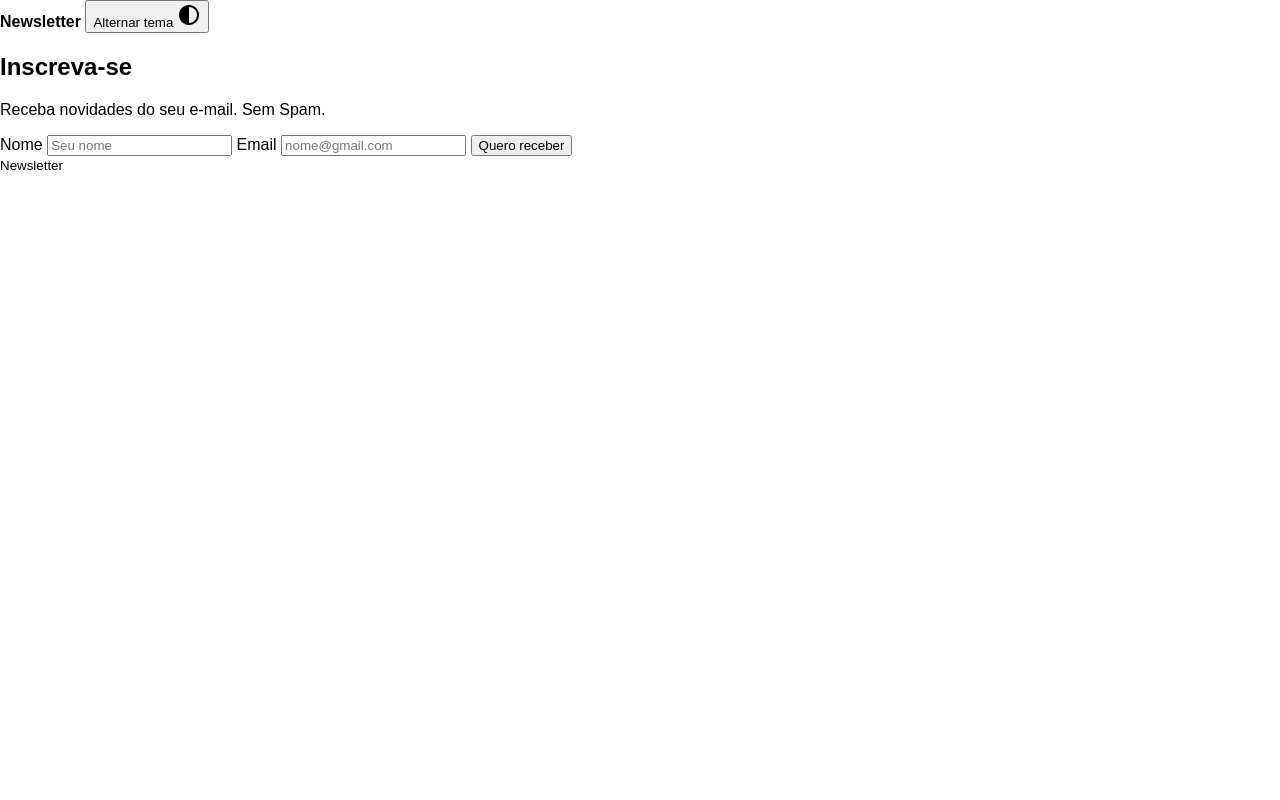
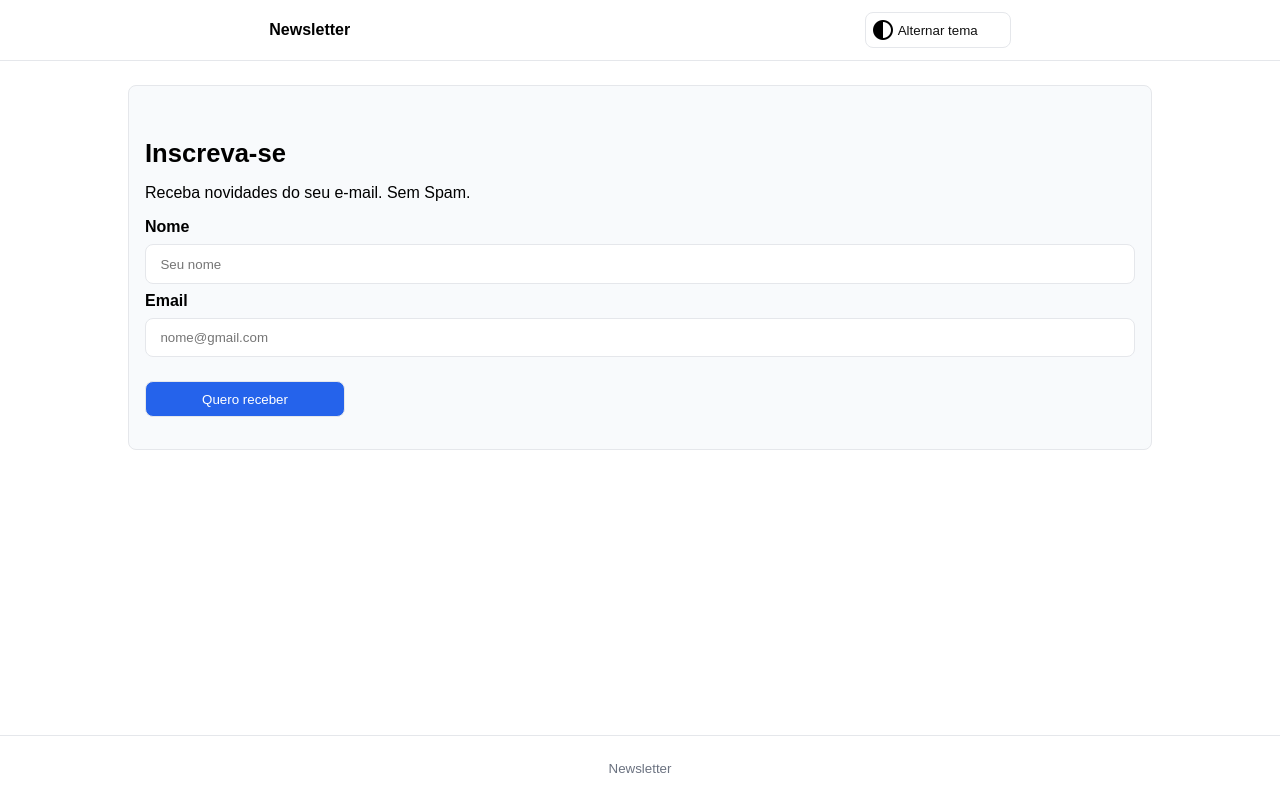
Before and after one commit to LeoSilva19/email-connect, a plain HTML site: page index.html in a window 1280 px wide. Drawn offline with Linux system fonts and the light colour scheme.

Commit message:
Finalizando CSS

```diff
--- a/css/style.css
+++ b/css/style.css
@@ -30,3 +30,82 @@ body{
     flex-direction: column;
     background-color: var(--bg);
 }
+
+.topo{
+    border-bottom: 1px solid var(--borda);
+}
+
+.topo .container{
+    display: flex;
+    align-items: center;
+    justify-content: space-around;
+    padding: .75rem;
+}
+
+.caixa{
+    border: 1px solid var(--borda);
+    background-color: var(--caixa);
+    border-radius: .5rem;
+    padding: 2rem 1rem;
+    max-width: 80%;
+    margin: 1.5rem auto;
+}
+
+h1{
+    margin-bottom: .5rem;
+    font-size: 1.6rem;
+}
+
+p{
+    margin: 1rem 0;
+}
+
+form{
+    display: grid;
+    gap: .5rem;
+}
+
+label{
+    font-weight: 600;
+}
+
+input{
+    padding: .7rem .9rem;
+    border: 1px solid var(--borda);
+    border-radius: .5rem;
+    background-color: var(--bg);
+    color: var(--texto);
+}
+
+.btn{
+    padding: .6rem 2rem;
+    border: 1px solid var(--borda);
+    background-color: var(--bg);
+    color: var(--texto);
+    border-radius: .5rem;
+    cursor: pointer;
+    max-width: 200px;
+    position: relative;
+}
+
+.icon{
+    position: absolute;
+    bottom: 5px;
+    left: 5px;
+}
+
+.btn.primario{
+    margin-top: 1rem;
+    background-color: var(--acao);
+    color: #fff;
+}
+
+.rodape{
+    border-top: 1px solid var(--borda);
+    height: 65px;
+    display: flex;
+    align-items: center;
+    justify-content: center;
+    color: #6b7280;
+    margin-top: auto;
+}
--- a/index.html
+++ b/index.html
@@ -11,7 +11,7 @@
     <header class="topo">
         <div class="container">
             <strong>Newsletter</strong>
-            <button id="btnTema" class="btn">Alternar tema <img src="img/icons8-primeiro-quarto-24.png" alt=""> </button>
+            <button id="btnTema" class="btn">Alternar tema <img class="icon" src="img/icons8-primeiro-quarto-24.png" alt=""> </button>
         </div>
     </header>
 
```
